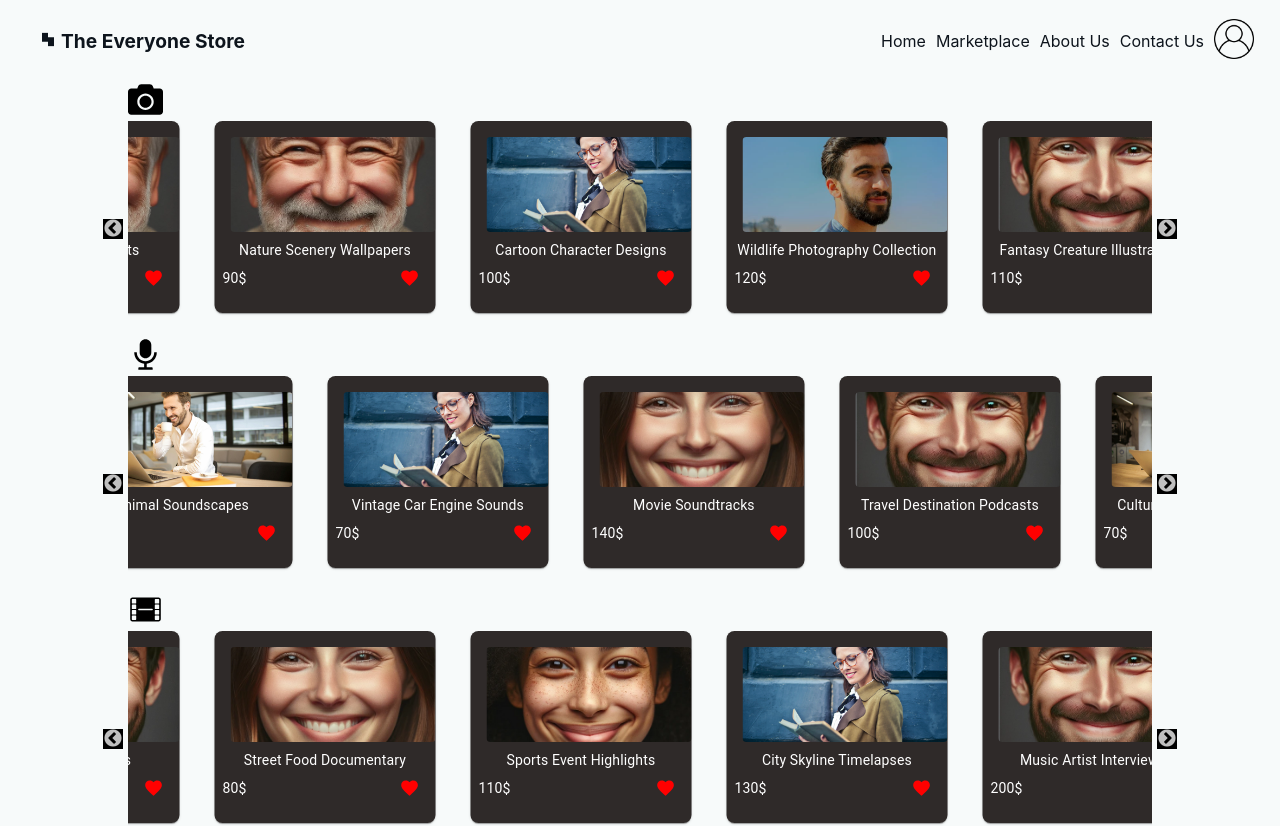
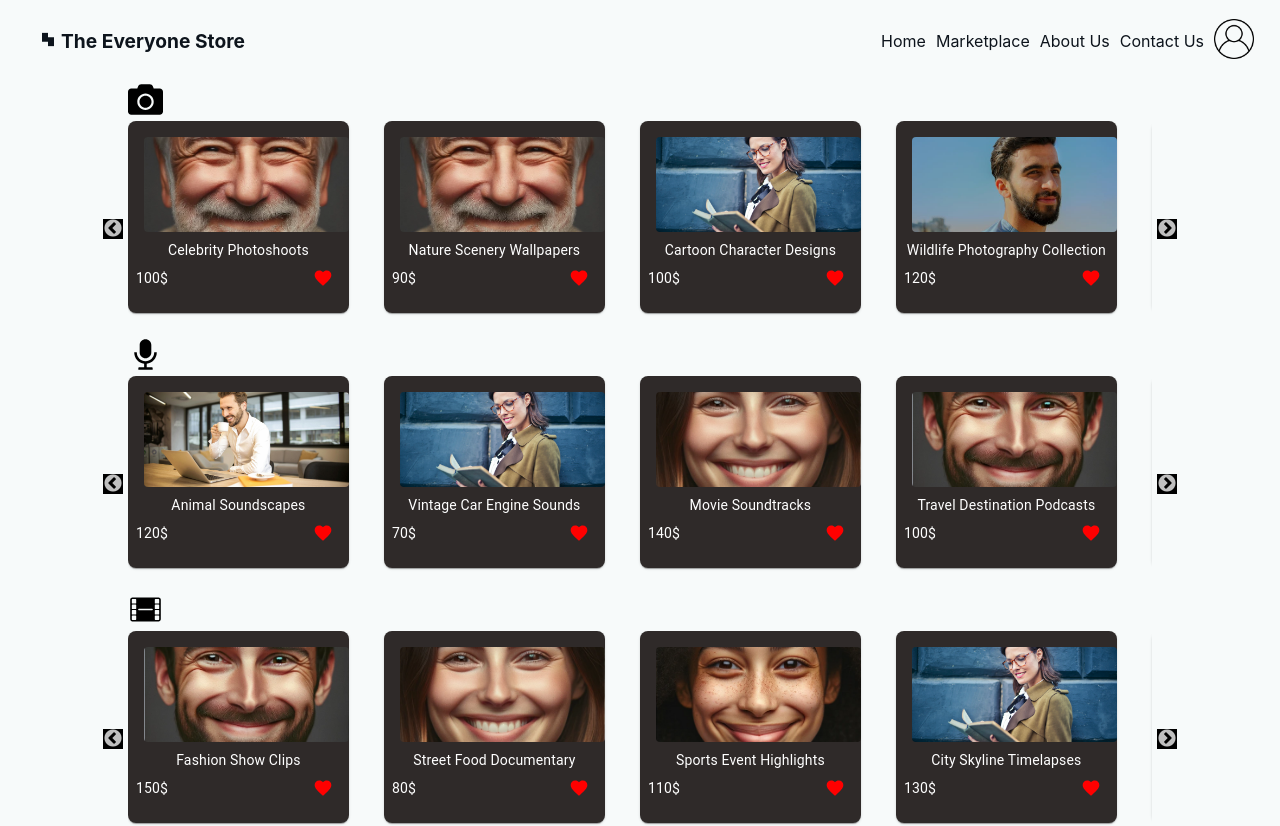
Before and after one commit to simonnilsson90/EksjoSot_Frontend, a React (Create React App) app in the folder client/: page /carousel in a window 1280 px wide. Shown: the top 826 px of the page. Built offline with nearby package versions, Linux system fonts and the light colour scheme.

Commit message:
move dataSetsCards to marketplace folder

```diff
--- a/client/src/components/feature/dataSetsCards/carousel/Carousel.js
+++ b/client/src/components/marketplace/dataSetsCards/carousel/Carousel.js
@@ -48,7 +48,7 @@ export default function SimpleSlider() {
     speed: 3000,
     slidesToShow: 4,
     slidesToScroll: 3,
-    autoplay: true,
+    autoplay: false,
     autoplaySpeed: 5000,
     nextArrow: <SampleNextArrow />,
     prevArrow: <SamplePrevArrow />,
--- a/client/src/components/feature/dataSetsCards/carousel/carousel.css
+++ b/client/src/components/marketplace/dataSetsCards/carousel/carousel.css
@@ -4,6 +4,9 @@
     transform: translateY(-50%); /* Centers the arrow vertically */
     z-index: 25; color: #000;
 
+   }
+   .content-sliders {
+    padding: 0;
    }
 
   /* Specific adjustments for left and right arrows */
@@ -22,7 +25,7 @@
   }
   .slider-container {
     position: relative;
-    padding: 0 40px;
+    padding: 0;
     max-width: 80%; /* Adjust this value as needed */
   margin: auto;
   margin-left: 10;
--- a/client/src/components/feature/dataSetsCards/sidebar/sidebarComponents/CategoriesComponent.js
+++ b/client/src/components/marketplace/dataSetsCards/sidebar/sidebarComponents/CategoriesComponent.js
@@ -50,7 +50,8 @@ export default function CategoriesComponent() {
           flexDirection: 'column',
           backgroundColor: 'transparent',
           borderRadius: 1,
-          width: '90%'
+          width: '90%',
+          p: 0
         }}
       >
         <Box sx={{p: 2}}>
```
Also changed, not shown: client/src/App.js (+4 -4 lines), client/src/components/marketplace/dataSetsCards/CardsLayoutWithSidebar.js (renamed from client/src/components/feature/dataSetsCards/CardsLayoutWithSidebar.js), client/src/components/marketplace/dataSetsCards/cards/CardsComponent.js (renamed from client/src/components/feature/dataSetsCards/cards/CardsComponent.js), client/src/components/marketplace/dataSetsCards/sidebar/Sidebar.js (renamed from client/src/components/feature/dataSetsCards/sidebar/Sidebar.js), client/src/components/marketplace/dataSetsCards/sidebar/sidebarComponents/LicenceComponent.js (renamed from client/src/components/feature/dataSetsCards/sidebar/sidebarComponents/LicenceComponent.js), client/src/components/marketplace/dataSetsCards/sidebar/sidebarComponents/PriceRangeComponent.js (renamed from client/src/components/feature/dataSetsCards/sidebar/sidebarComponents/PriceRangeComponent.js).
